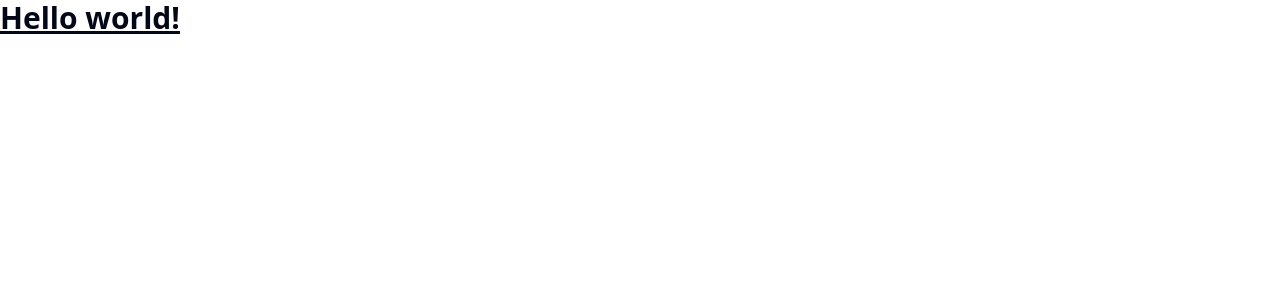
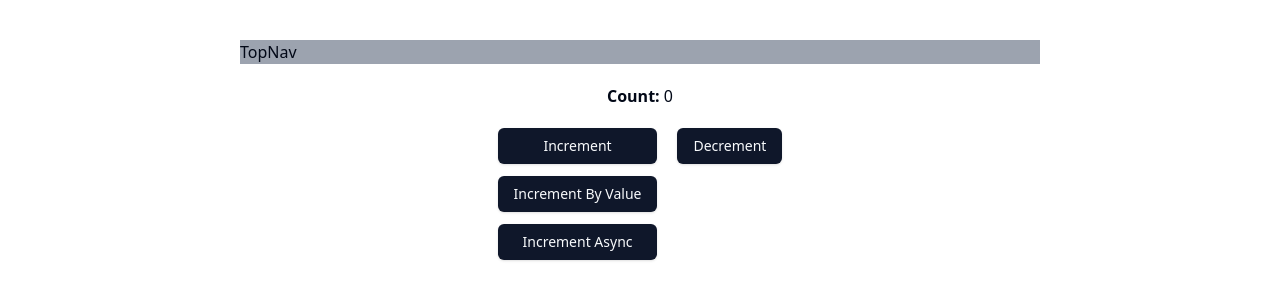
Before and after one commit to ben-dass/react-starter-ts, a React (Vite) app: page / in a window 1280 px wide. Shown: the top 300 px of the page. Built offline with nearby package versions, Linux system fonts and the light colour scheme.

Commit message:
added react-router-dom, configured redux store

```diff
--- /dev/null
+++ b/components/ui/button.tsx
@@ -0,0 +1,57 @@
+import * as React from "react"
+import { Slot } from "@radix-ui/react-slot"
+import { cva, type VariantProps } from "class-variance-authority"
+
+import { cn } from "@/lib/utils"
+
+const buttonVariants = cva(
+  "inline-flex items-center justify-center whitespace-nowrap rounded-md text-sm font-medium transition-colors focus-visible:outline-none focus-visible:ring-1 focus-visible:ring-ring disabled:pointer-events-none disabled:opacity-50",
+  {
+    variants: {
+      variant: {
+        default:
+          "bg-primary text-primary-foreground shadow hover:bg-primary/90",
+        destructive:
+          "bg-destructive text-destructive-foreground shadow-sm hover:bg-destructive/90",
+        outline:
+          "border border-input bg-background shadow-sm hover:bg-accent hover:text-accent-foreground",
+        secondary:
+          "bg-secondary text-secondary-foreground shadow-sm hover:bg-secondary/80",
+        ghost: "hover:bg-accent hover:text-accent-foreground",
+        link: "text-primary underline-offset-4 hover:underline",
+      },
+      size: {
+        default: "h-9 px-4 py-2",
+        sm: "h-8 rounded-md px-3 text-xs",
+        lg: "h-10 rounded-md px-8",
+        icon: "h-9 w-9",
+      },
+    },
+    defaultVariants: {
+      variant: "default",
+      size: "default",
+    },
+  }
+)
+
+export interface ButtonProps
+  extends React.ButtonHTMLAttributes<HTMLButtonElement>,
+    VariantProps<typeof buttonVariants> {
+  asChild?: boolean
+}
+
+const Button = React.forwardRef<HTMLButtonElement, ButtonProps>(
+  ({ className, variant, size, asChild = false, ...props }, ref) => {
+    const Comp = asChild ? Slot : "button"
+    return (
+      <Comp
+        className={cn(buttonVariants({ variant, size, className }))}
+        ref={ref}
+        {...props}
+      />
+    )
+  }
+)
+Button.displayName = "Button"
+
+export { Button, buttonVariants }
--- a/package.json
+++ b/package.json
@@ -18,6 +18,7 @@
 		"react": "^18.3.1",
 		"react-dom": "^18.3.1",
 		"react-redux": "^9.1.2",
+		"react-router-dom": "^6.26.2",
 		"tailwind-merge": "^2.4.0",
 		"tailwindcss-animate": "^1.0.7"
 	},
--- a/src/App.tsx
+++ b/src/App.tsx
@@ -1,5 +1,56 @@
+import { useAppDispatch, useAppSelector } from "./state/store";
+import { Button } from "@/components/ui/button.tsx";
+import {
+	decrement,
+	increment,
+	incrementAsync,
+	incrementByAmount,
+} from "@/src/state/counter/counterSlice.ts";
+import TopNav from "@/src/components/TopNav.tsx";
+
 const App = () => {
-	return <h1 className="text-3xl font-bold underline">Hello world!</h1>;
+	const counter = useAppSelector((state) => {
+		console.log("state", state.counter);
+		return state.counter;
+	});
+
+	const dispatch = useAppDispatch();
+
+	return (
+		<div className="flex h-screen w-screen justify-center">
+			<div className="w-[50rem]">
+				<div className="mt-10 flex flex-col items-center justify-center gap-5">
+					<TopNav />
+					<h1>
+						<span className="font-bold">Count: </span>
+						{counter.value}
+					</h1>
+					<div className="flex flex-row gap-5">
+						<div className="flex flex-col gap-3">
+							<Button onClick={() => dispatch(increment())}>
+								Increment
+							</Button>
+							<Button
+								onClick={() => dispatch(incrementByAmount(10))}
+							>
+								Increment By Value
+							</Button>
+							<Button
+								className="transition duration-300 ease-in-out"
+								onClick={() => dispatch(incrementAsync(10))}
+								disabled={counter.isFetching}
+							>
+								Increment Async
+							</Button>
+						</div>
+						<Button onClick={() => dispatch(decrement())}>
+							Decrement
+						</Button>
+					</div>
+				</div>
+			</div>
+		</div>
+	);
 };
 
 export default App;
--- /dev/null
+++ b/src/components/TopNav.tsx
@@ -0,0 +1,5 @@
+const TopNav = () => {
+	return <div className="h-full w-full bg-gray-400">TopNav</div>;
+};
+
+export default TopNav;
--- a/src/lib/utils.ts
+++ /dev/null
@@ -1,6 +0,0 @@
-import { type ClassValue, clsx } from "clsx"
-import { twMerge } from "tailwind-merge"
-
-export function cn(...inputs: ClassValue[]) {
-  return twMerge(clsx(inputs))
-}
--- a/src/main.tsx
+++ b/src/main.tsx
@@ -3,9 +3,21 @@ import { createRoot } from "react-dom/client";
 
 import "./index.css";
 import App from "./App";
+import { Provider } from "react-redux";
+import { store } from "@/src/state/store.ts";
+import { createBrowserRouter, RouterProvider } from "react-router-dom";
+
+const router = createBrowserRouter([
+	{
+		path: "/",
+		element: <App />,
+	},
+]);
 
 createRoot(document.getElementById("root")!).render(
 	<StrictMode>
-		<App />
-	</StrictMode>
+		<Provider store={store}>
+			<RouterProvider router={router} />
+		</Provider>
+	</StrictMode>,
 );
--- /dev/null
+++ b/src/state/counter/counterSlice.ts
@@ -0,0 +1,51 @@
+import { createAsyncThunk, createSlice, PayloadAction } from "@reduxjs/toolkit";
+
+export interface CounterState {
+	value: number;
+	isFetching?: boolean;
+}
+
+const initialState: CounterState = {
+	value: 0,
+	isFetching: false,
+};
+
+export const counterSlice = createSlice({
+	name: "counter",
+	initialState,
+	reducers: {
+		increment: (state) => {
+			state.value += 1;
+		},
+		decrement: (state) => {
+			state.value -= 1;
+		},
+		incrementByAmount: (state, action: PayloadAction<number>) => {
+			state.value += action.payload;
+		},
+	},
+	extraReducers: (builder) => {
+		builder
+			.addCase(incrementAsync.pending, (state) => {
+				state.isFetching = true;
+			})
+			.addCase(
+				incrementAsync.fulfilled,
+				(state, action: PayloadAction<number>) => {
+					state.value += action.payload;
+					state.isFetching = false;
+				},
+			);
+	},
+});
+
+export const incrementAsync = createAsyncThunk(
+	"counter/incrementAsync",
+	async (amount: number) => {
+		await new Promise((resolve) => setTimeout(resolve, 1000));
+		return amount;
+	},
+);
+
+export const { increment, decrement, incrementByAmount } = counterSlice.actions;
+export default counterSlice.reducer;
--- /dev/null
+++ b/src/state/store.ts
@@ -0,0 +1,13 @@
+import { configureStore } from "@reduxjs/toolkit";
+import counterReducer from "./counter/counterSlice.ts";
+import { useDispatch, useSelector } from "react-redux";
+
+export const store = configureStore({
+	reducer: { counter: counterReducer },
+});
+
+export type RootState = ReturnType<typeof store.dispatch>;
+export const useAppSelector = useSelector.withTypes<RootState>();
+
+export type AppDispatch = typeof store.dispatch;
+export const useAppDispatch = useDispatch.withTypes<AppDispatch>();
```
